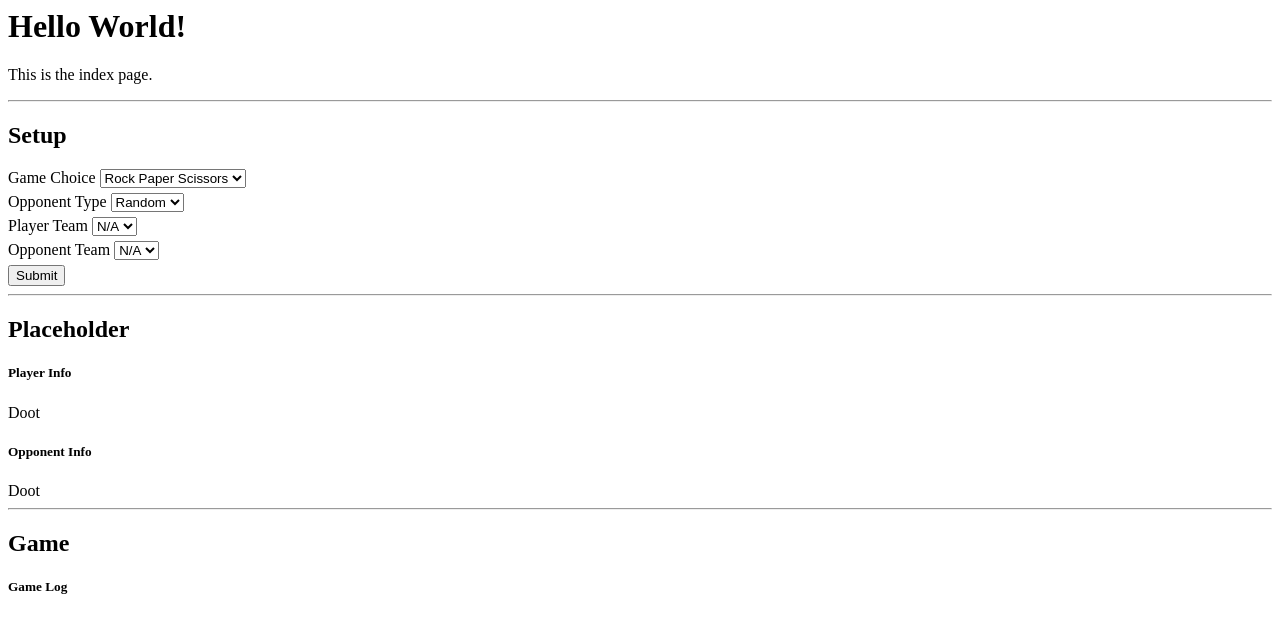
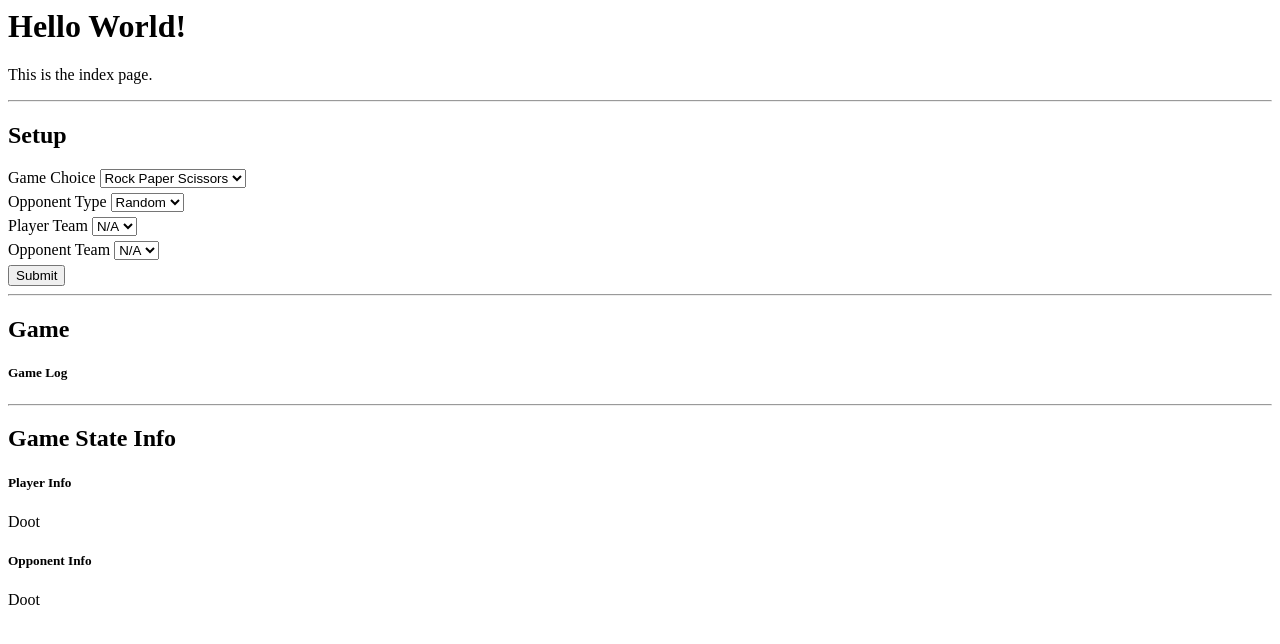
Before and after one commit to aturfah/cmplxsys530-final, a Flask app: page / in a window 1280 px wide. Shown: the top 644 px of the page. Run offline with Flask 2, Linux system fonts and the light colour scheme; parts of the project's set-up code (start-up, migrations or seed data) failed here and were passed over.

Commit message:
Move around game and gamestate

```diff
--- a/interface/templates/index.html
+++ b/interface/templates/index.html
@@ -40,15 +40,6 @@
         <input type="button" value="Submit" onclick="submit_form()">
     </div>
     <hr />
-    <h2>Placeholder</h2>
-    <div id="gamestate_window">
-        <h5>Player Info</h5>
-        <div id="player_info">Doot</div>
-        <h5>Opponent Info</h5>
-        <div id="opponent_info">Doot</div>
-    </div>
-    <hr />
-
     <h2>Game</h2>
     <div id="game_window">
         <div id="player_options"></div>
@@ -56,6 +47,15 @@
     <div id="game_log">
         <h5>Game Log</h5>
     </div>
+    <hr />
+    <h2>Game State Info</h2>
+    <div id="gamestate_window">
+        <h5>Player Info</h5>
+        <div id="player_info">Doot</div>
+        <h5>Opponent Info</h5>
+        <div id="opponent_info">Doot</div>
+    </div>
+
 </body>
 
 </html>
```
